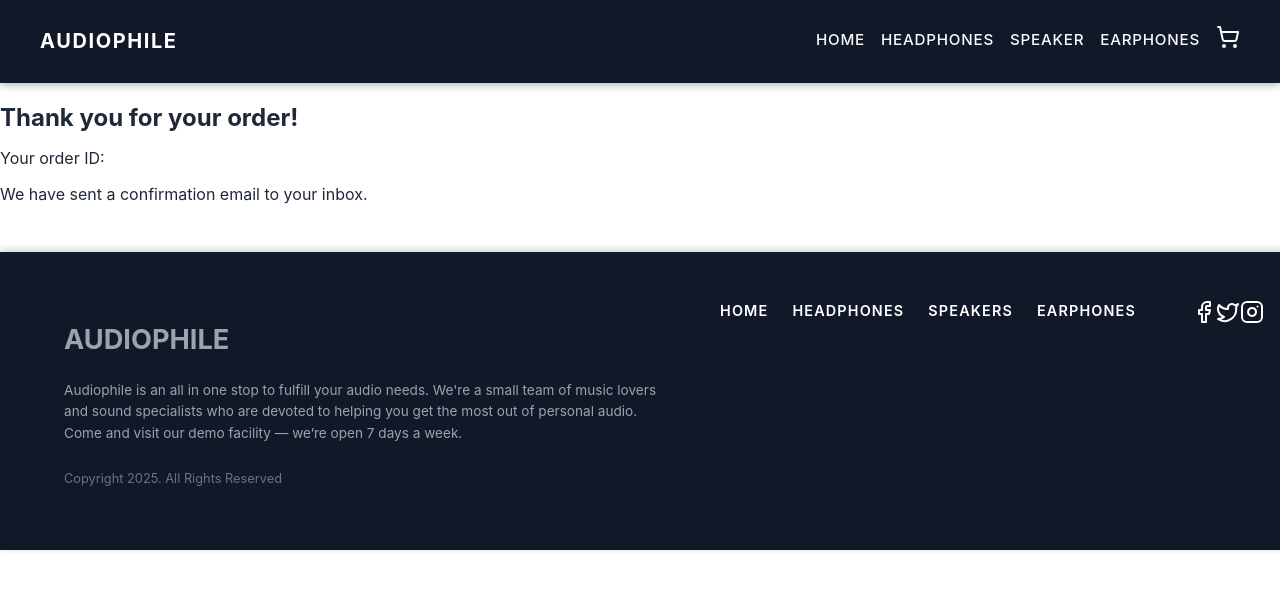
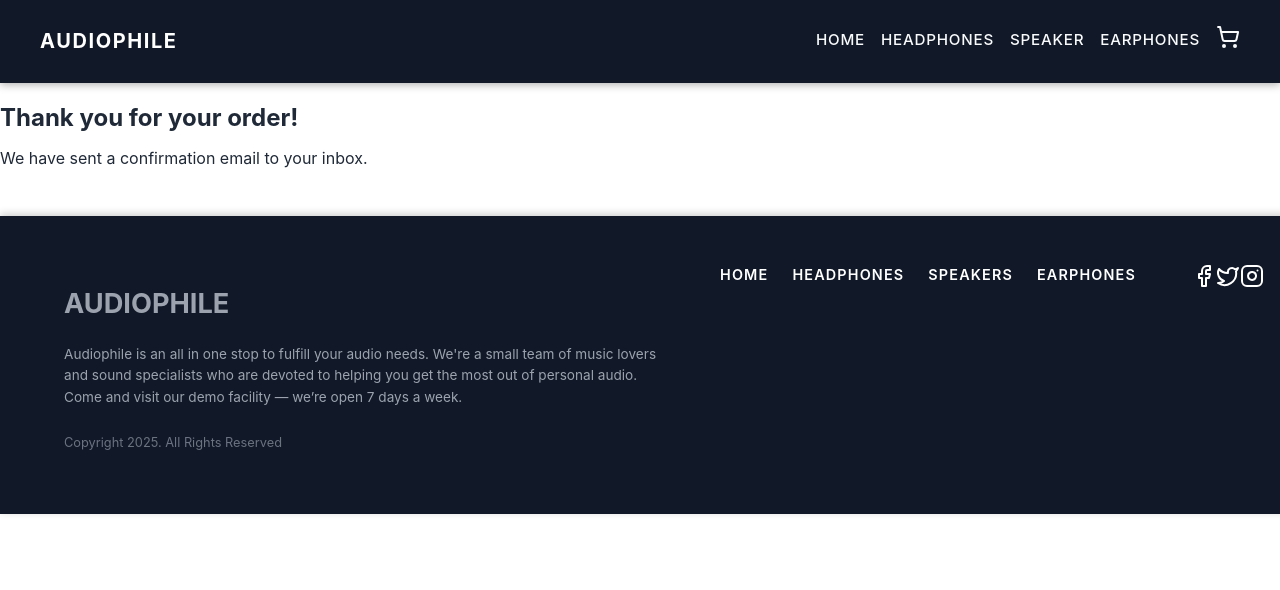
Before and after one commit to Simidaniels/HNG-stage3-Audiophile, a Next.js app: page /confirmation in a window 1280 px wide. Shown: the top 590 px of the page. Built offline with nearby package versions, Linux system fonts and the light colour scheme; no server answers.

Commit message:
sub tract

```diff
--- a/app/confirmation/page.tsx
+++ b/app/confirmation/page.tsx
@@ -2,19 +2,19 @@
 
 'use client';
 
-import { useSearchParams } from 'next/navigation';
+// import { useSearchParams } from 'next/navigation';
 
 export const dynamic = 'force-dynamic';
 export const revalidate = 0;
 
 export default function ConfirmationPage() {
-  const searchParams = useSearchParams();
-  const orderId = searchParams.get('orderId');
+  // const searchParams = useSearchParams();
+  // const orderId = searchParams.get('orderId');
 
   return (
     <section className="container mx-auto px-4 py-8">
       <h1 className="text-2xl font-bold mb-4">Thank you for your order!</h1>
-      <p className="mb-4">Your order ID: <strong>{orderId}</strong></p>
+      {/* <p className="mb-4">Your order ID: <strong>{orderId}</strong></p> */}
       <p>We have sent a confirmation email to your inbox.</p>
     </section>
   );
```
